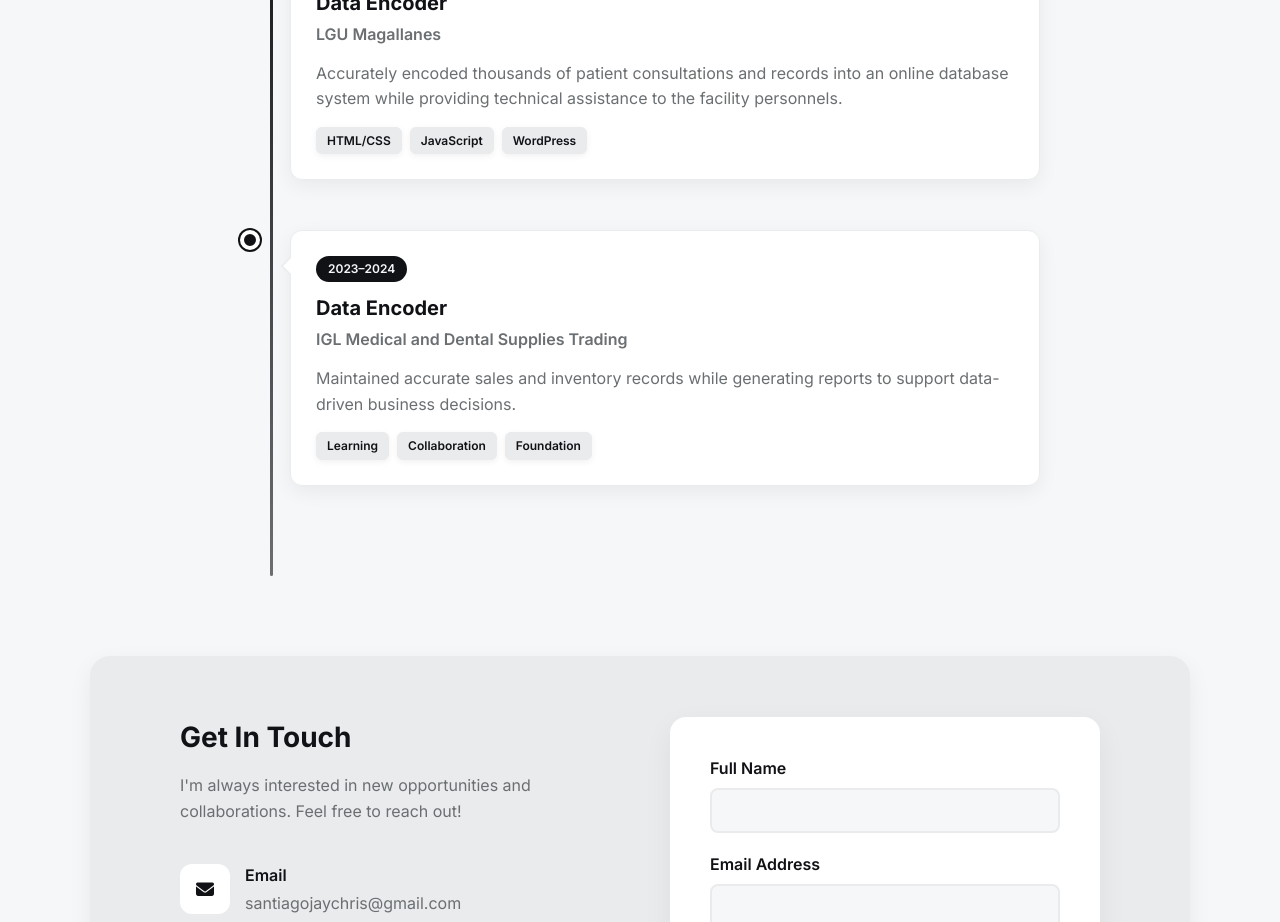
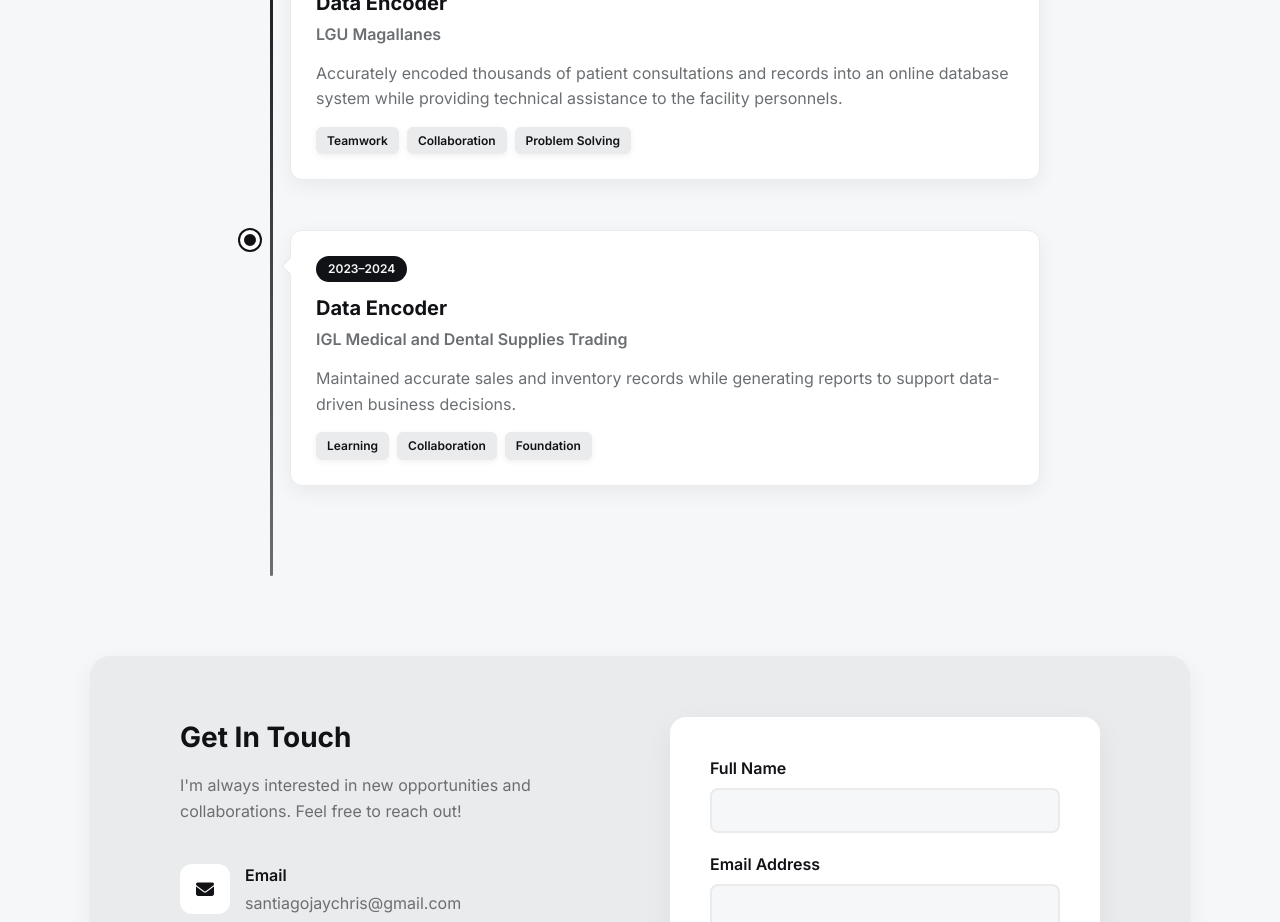
Before and after one commit to jaaycc/portfolio-website, a plain HTML site: page index.html in a window 1280 px wide. Shown: the part 2040-2962 px from the top of the page. Drawn offline with nearby package versions, Linux system fonts and the light colour scheme.

Commit message:
Update index.html

```diff
--- a/index.html
+++ b/index.html
@@ -320,9 +320,9 @@
               <h4>LGU Magallanes</h4>
               <p>Accurately encoded thousands of patient consultations and records into an online database system while providing technical assistance to the facility personnels.</p>
               <div class="node-skills">
-                <span class="skill-tag">HTML/CSS</span>
-                <span class="skill-tag">JavaScript</span>
-                <span class="skill-tag">WordPress</span>
+                <span class="skill-tag">Teamwork</span>
+                <span class="skill-tag">Collaboration</span>
+                <span class="skill-tag">Problem Solving</span>
               </div>
             </div>
           </div>
```
